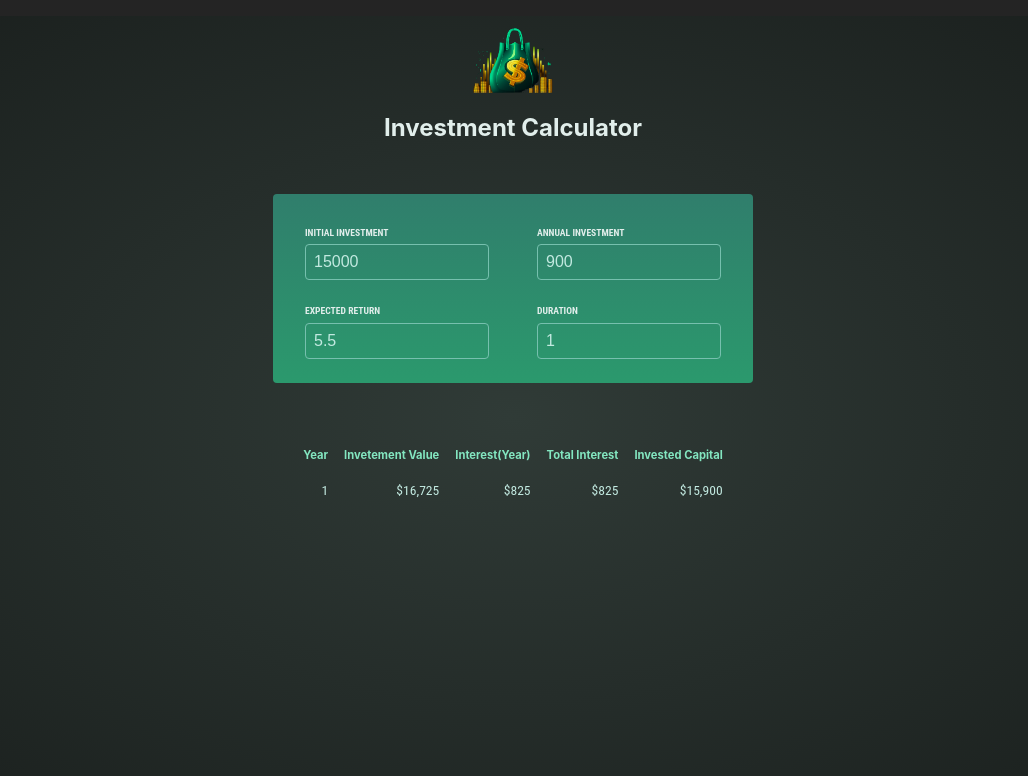
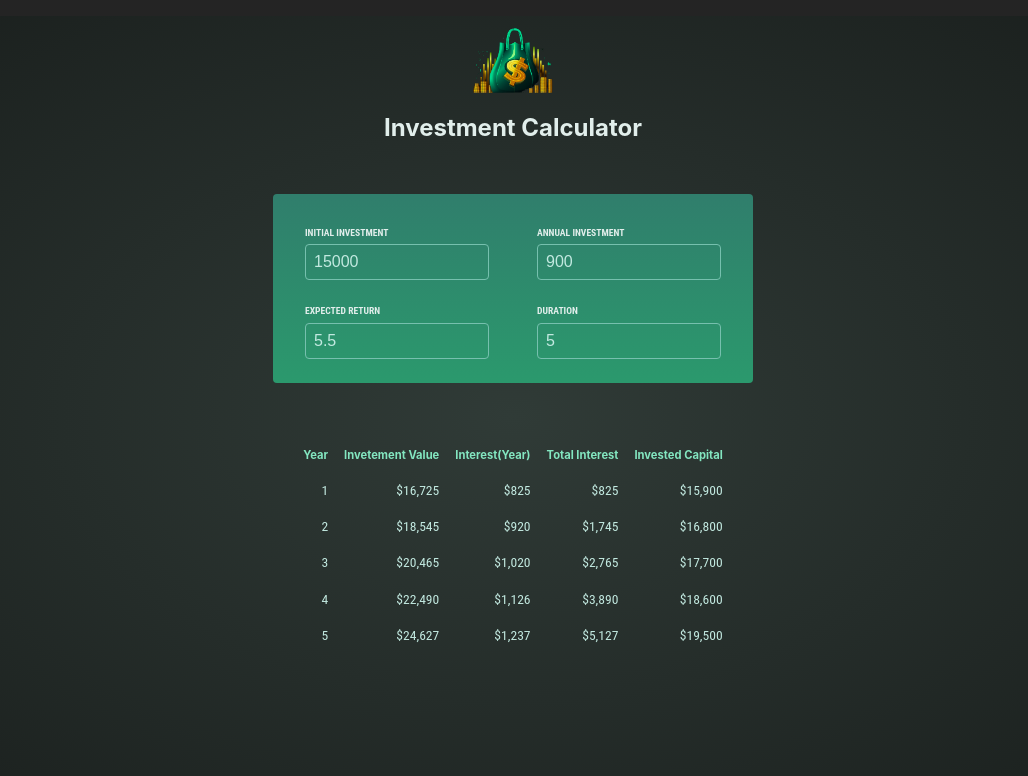
Before and after one commit to SheriefElnahas/react-small-projects, a React (Vite) app in the folder 04-investment calculator/: page / in a window 1280 px wide. Shown: the top 776 px of the page, without its empty margins (127-1155 px from the left). Built offline with nearby package versions, Linux system fonts and the light colour scheme.

Commit message:
build & deploy the project - Update README.md file

```diff
--- a/04-investment calculator/src/App.jsx
+++ b/04-investment calculator/src/App.jsx
@@ -5,7 +5,7 @@ import InvestmentForm from './InvestmentForm';
 import Output from './Output';
 
 function App() {
-  const [formData, setFormData] = useState({ initialInvestment: 15000, annualInvestment: 900, expectedReturn: 5.5, duration: 1 });
+  const [formData, setFormData] = useState({ initialInvestment: 15000, annualInvestment: 900, expectedReturn: 5.5, duration: 5 });
 
   return (
     <>
```
Also changed, not shown: 1 other file (tests, documents, lock files or other folders).
